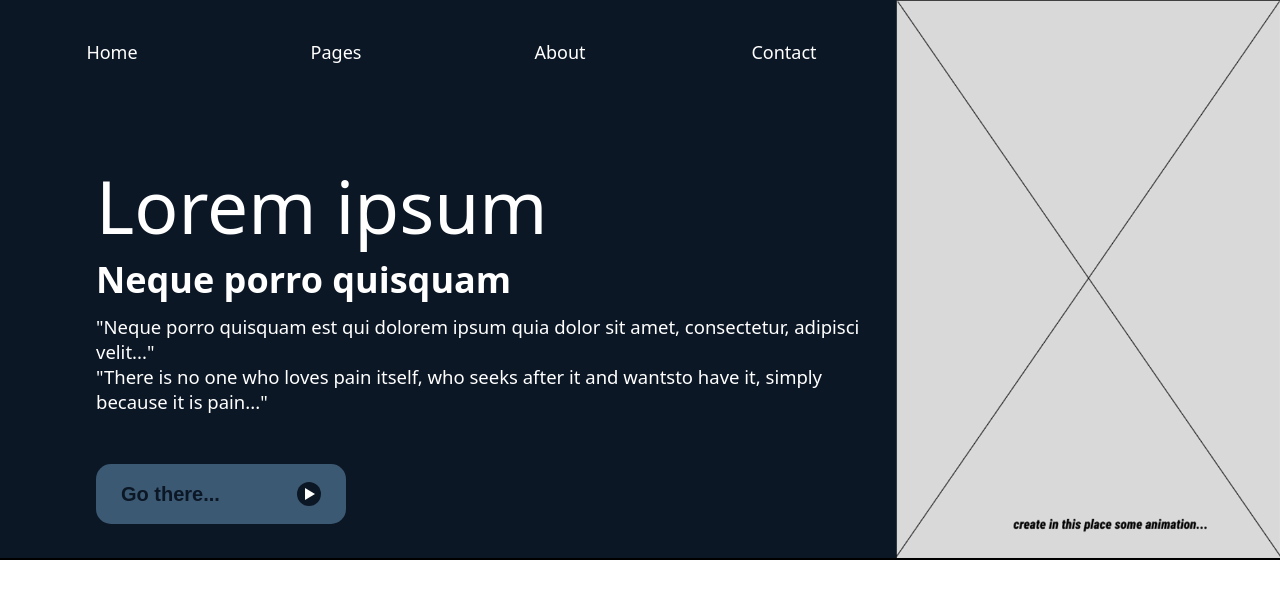
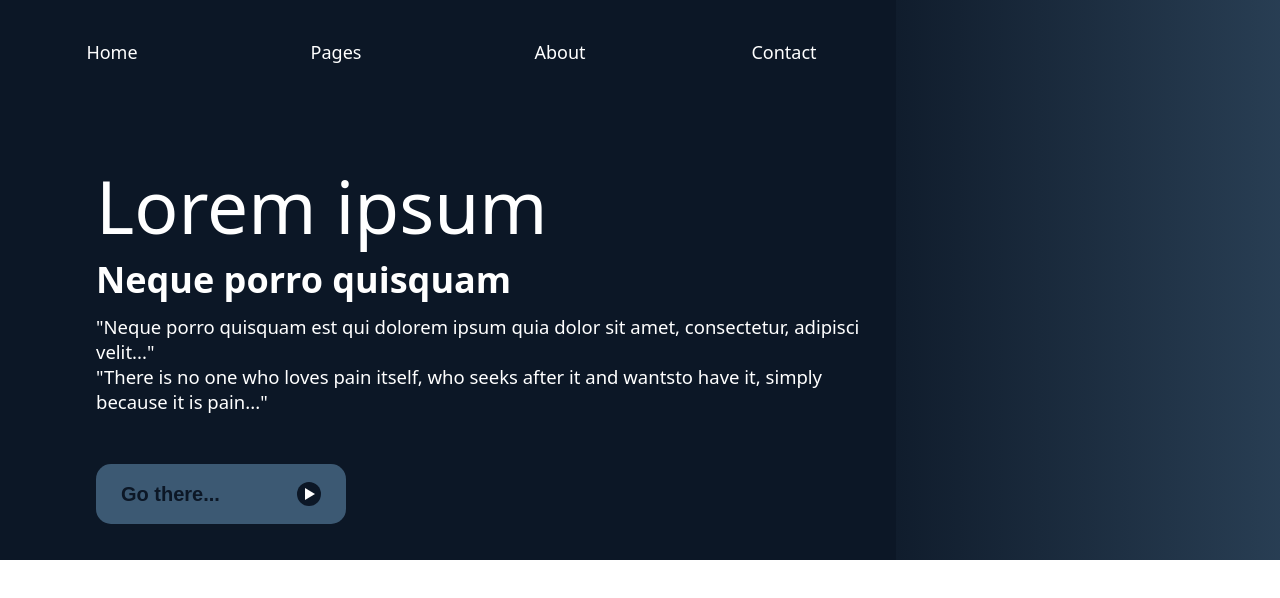
Before and after one commit to CodeLudovic/daniel_ospina_prueba_frontend, a React (Vite) app: page / in a window 1280 px wide. Shown: the top 598 px of the page. Built offline with nearby package versions, Linux system fonts and the light colour scheme.

Commit message:
Added Animation

```diff
--- a/src/components/Header/Animation/Animation.jsx
+++ b/src/components/Header/Animation/Animation.jsx
@@ -1,9 +1,4 @@
 import styles from "./Animation.module.css";
-import img from "./../../../assets/someanimation.png";
 export const Animation = () => {
-	return (
-		<div className={styles.animationContainer}>
-			<img src={img} className={styles.img} />
-		</div>
-	);
+	return <div className={styles.animationContainer}></div>;
 };
--- a/src/components/Header/Animation/Animation.module.css
+++ b/src/components/Header/Animation/Animation.module.css
@@ -1,13 +1,22 @@
-.animationContainer{
+.animationContainer {
     display: flex;
     width: 100%;
     height: 100%;
     justify-content: center;
     align-items: center;
-}
+    background-image: linear-gradient(to left, var(--color-secondary), var(--color-primary));
+    background-size: 200% 100%;
+    animation: slideAnimation 3s linear infinite;
+  }
 
-.img{
-    width: 100%;
-    height: 100%;
-   /* object-fit: cover; */
-}
+  @keyframes slideAnimation {
+    0% {
+      background-position: 100% 0; /* Posición inicial del fondo */
+    }
+    50% {
+        background-position: 50% 0; /* Posición inicial del fondo */
+      }
+    100% {
+      background-position: 0 100%; /* Posición final del fondo */
+    }
+  }
--- a/src/components/Header/NavBar/NavBar.jsx
+++ b/src/components/Header/NavBar/NavBar.jsx
@@ -10,12 +10,12 @@ export const NavBar = () => {
 	const handleMenuClick = () => {
 		setOpenedMenu(!openedMenu);
 		if (openedMenu) {
-			setOpenedSubMenu(false); // Cerrar submenú si se cierra el menú principal
+			setOpenedSubMenu(false);
 		}
 	};
 
 	const handleSubMenuClick = (e) => {
-		e.stopPropagation(); // Evitar que el evento se propague y cierre el menú principal
+		e.stopPropagation();
 		setOpenedSubMenu(!openedSubMenu);
 	};
 
@@ -35,7 +35,6 @@ export const NavBar = () => {
 							openedMenu ? { fontWeight: "bold" } : { fontWeight: "normal" }
 						}
 						onMouseEnter={() => setOpenedMenu(true)}
-						//onMouseLeave={handleOutMenu}
 						onClick={handleMenuClick}>
 						Pages
 						<ul
--- a/src/components/Header/NavBar/NavBar.module.css
+++ b/src/components/Header/NavBar/NavBar.module.css
@@ -4,7 +4,6 @@
     flex-direction: row;
     background-color: var(--color-primary);
     height: 70vh;
-    border-bottom: 2px solid black;
 }
 
 .navBarContainer > *:nth-child(2) {
```
